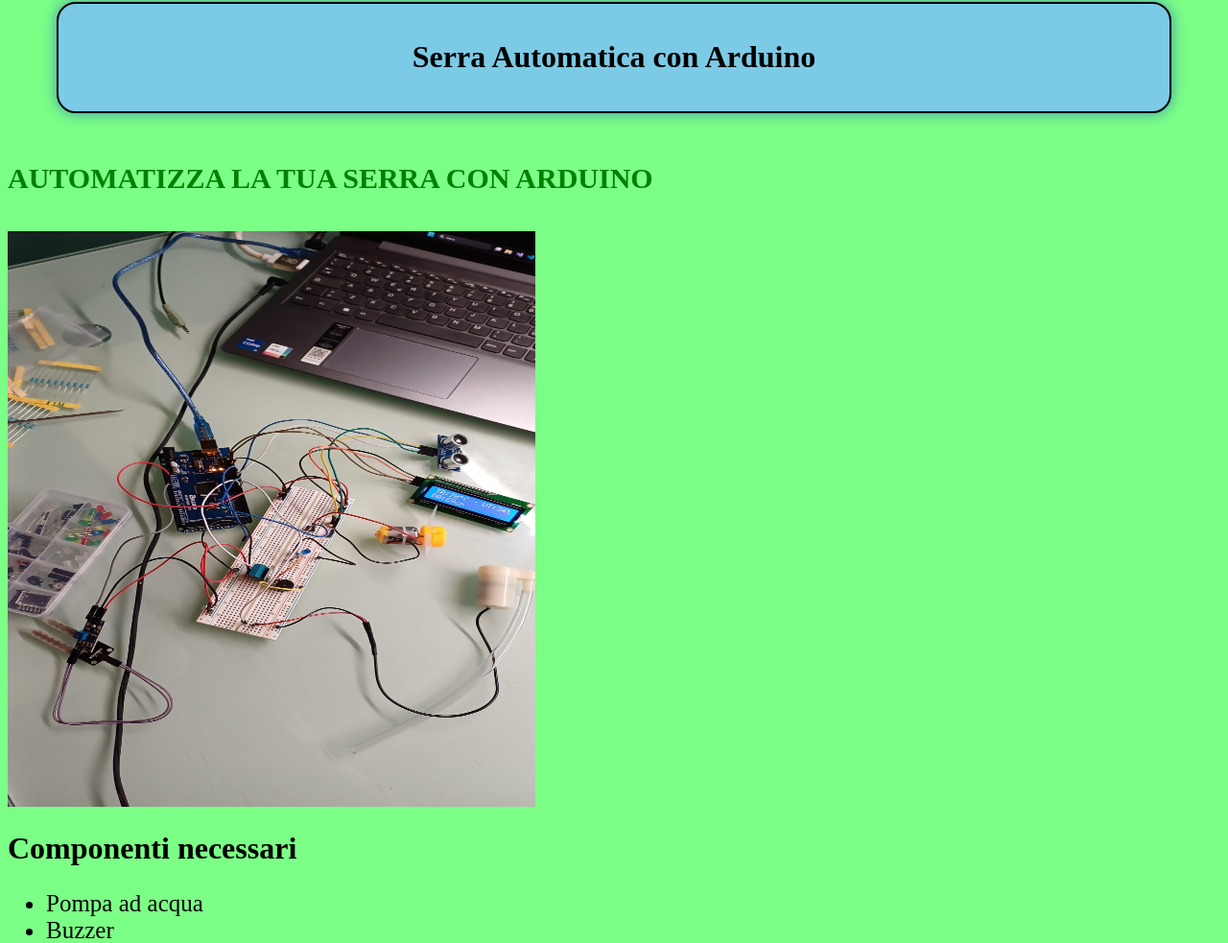
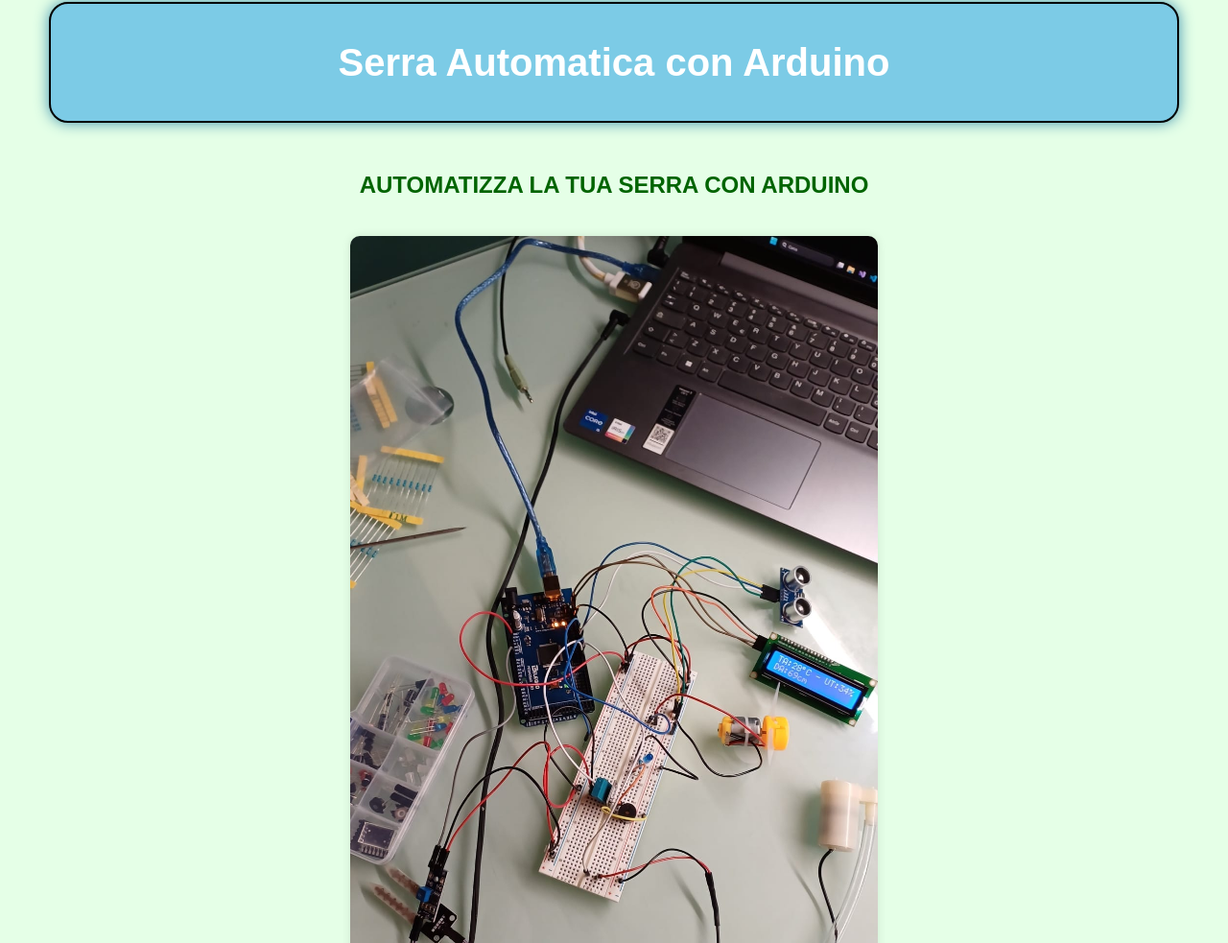
Before and after one commit to LorenzoEsposito0/Serra, a plain HTML site: page progettoTelecomunicazioni/index.html in a window 1280 px wide. Shown: the part 49-1032 px from the top of the page at 96% size. Drawn offline with Linux system fonts and the light colour scheme.

Commit message:
nuovi stili

```diff
--- a/progettoTelecomunicazioni/styleSerraArduino.css
+++ b/progettoTelecomunicazioni/styleSerraArduino.css
@@ -1,4 +1,11 @@
-.title{
+body {
+    font-family: 'Arial', sans-serif;
+    background-color: #f0f8ff;
+    margin: 0;
+    padding: 0;
+}
+
+.title {
     padding: 3%;
     margin: 4%;
     background-color: rgb(124, 203, 230);
@@ -6,32 +13,75 @@
     border-radius: 20px;
     box-shadow: 0 0 15px rgb(63, 147, 175);
     text-align: center;
+    color: #fff;
+    font-size: 2.5em;
+    font-weight: bold;
 }
 
-.paragrafo{
-    margin-top: 3%;
-    margin-bottom: 3%;
-    color: green;
-    font-size: 30px;
+.paragrafo {
+    margin: 3% 4%;
+    color: #006400;
+    font-size: 1.5em;
+    text-align: center;
 }
 
-.font
-{
-    background-color: rgba(0, 255, 21, 0.514);
+.font {
+    background-color: rgba(0, 255, 21, 0.1);
 }
 
-.foto1
-{
-    width: 550px;
-    height: 600px;
+.foto1 {
+    display: block;
+    margin: 2% auto;
+    width: 100%;
+    max-width: 550px;
+    height: auto;
+    border-radius: 10px;
+    box-shadow: 0 0 10px rgba(0, 0, 0, 0.1);
 }
 
-.Strumenti
-{
-    font-size: 25px;
+h1, h2 {
+    text-align: center;
+    color: #333;
 }
 
-.procedimento
-{
-    font-size: 20px
+ul.Strumenti {
+    font-size: 1.2em;
+    margin: 0 auto;
+    padding: 0;
+    list-style: none;
+    max-width: 600px;
 }
+
+ul.Strumenti li {
+    background: #e0f7fa;
+    margin: 10px 0;
+    padding: 10px;
+    border-radius: 5px;
+    box-shadow: 0 0 5px rgba(0, 0, 0, 0.1);
+}
+
+.procedimento {
+    font-size: 1.2em;
+    margin: 3%;
+    line-height: 1.6;
+}
+
+img {
+    max-width: 100%;
+    height: auto;
+}
+
+a {
+    display: block;
+    text-align: center;
+    margin: 20px auto;
+}
+
+a img {
+    width: 100px;
+    transition: transform 0.3s;
+}
+
+a img:hover {
+    transform: scale(1.1);
+}
```
